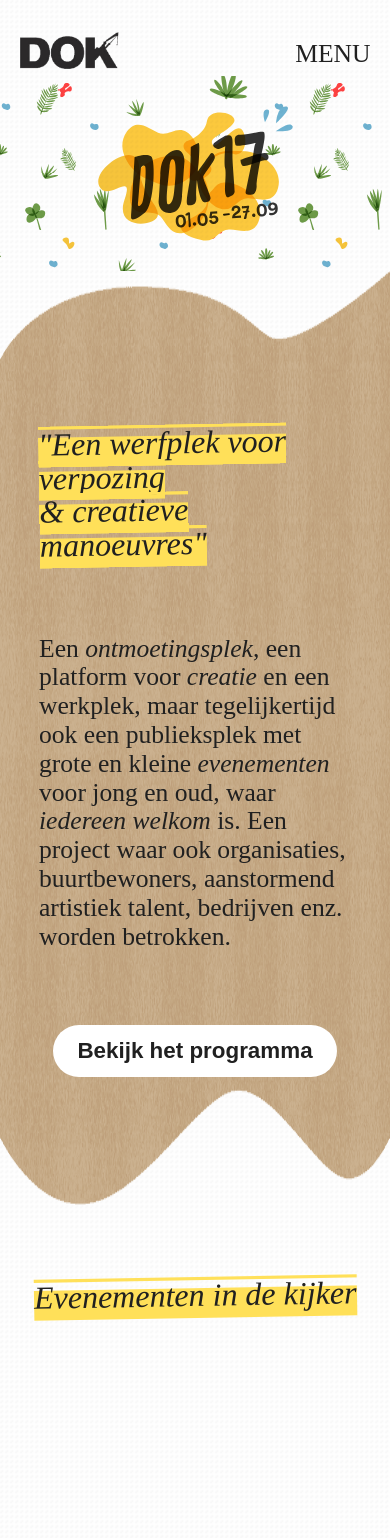
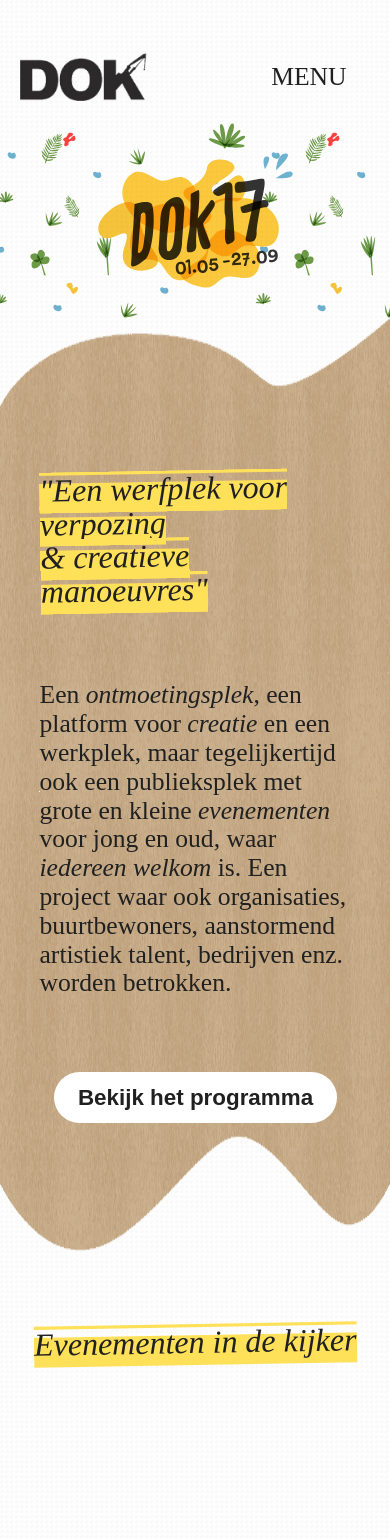
Before and after one commit to lottebijlsma/dokgent, a PHP site: page / in a window 390 px wide. Shown: the top 1538 px of the page. Run offline with PHP 8.4, Linux system fonts and the light colour scheme; data that the repository does not hold is empty; some libraries are stand-ins or nearby versions.

Commit message:
:lipstick: Is now fully responsive

```diff
--- a/src/css/style.css
+++ b/src/css/style.css
@@ -42,6 +42,19 @@
 
 .error {
   color: var(--main-red);
+}
+
+.hidden {
+  display: none;
+}
+
+.logo {
+  transform: rotate(0);
+  width: 10rem;
+  height: 3rem;
+  background-image: url(../assets/img/doklogo.png);
+  background-size: contain;
+  background-repeat: no-repeat;
 }
 
 a:link,
@@ -91,7 +104,7 @@
   background-image: url(../assets/svg/patroon.svg);
   background-repeat: repeat;
   background-position: center;
-  background-size: 40%;
+  background-size: contain;
   mix-blend-mode: multiply;
 }
 
@@ -103,12 +116,19 @@
   padding-bottom: .3rem;
 }
 
-.content-wrap {
+.content-wrap, .footer-wrap {
   padding-top: 2rem;
   padding-bottom: 2rem;
   display: flex;
+  align-items: center;
+}
+
+.content-wrap {
   justify-content: space-around;
-  align-items: center;
+}
+
+.footer-wrap {
+  justify-content: space-between;
 }
 
 .about {
@@ -522,6 +554,7 @@
 
   .highlight-header {
     justify-content: center;
+    padding-bottom: 2rem;
   }
 
   .event-detail-image {
@@ -586,7 +607,7 @@
     height: 45rem;
   }
 
-  .content-wrap {
+  .footer-wrap {
     display: flex;
     flex-flow: column nowrap;
     align-items: flex-start;
@@ -598,7 +619,6 @@
   }
 
   .fold {
-    background-size: 70%;
 
     & img {
       width: 50vw;
--- a/src/js/script.js
+++ b/src/js/script.js
@@ -1,17 +1,17 @@
 (() => {
 
-  const fetchDate = () => {
-    fetch(`index.php?t=${Date.now()}`, {
-      headers: new Headers({
-        Accept: `application/json`
-      })
-    })
-    .then(r => r.json())
-    .then(res => {
-      console.log(res);
-    })
-    .catch(e => console.error(e));
-  };
+  // const fetchDate = () => {
+  //   fetch(`index.php?t=${Date.now()}`, {
+  //     headers: new Headers({
+  //       Accept: `application/json`
+  //     })
+  //   })
+  //   .then(r => r.json())
+  //   .then(res => {
+  //     console.log(res);
+  //   })
+  //   .catch(e => console.error(e));
+  // };
 
 
   const $form = document.forms[0];
@@ -63,7 +63,7 @@
   };
 
   const init = () => {
-    fetchDate();
+    // fetchDate();
     $form.noValidate = true;
     $form.addEventListener(`submit`, onSubmit);
     document.getElementById(`email`).addEventListener(`blur`, onEmailChange);
--- a/src/view/events/detail.php
+++ b/src/view/events/detail.php
@@ -1,7 +1,7 @@
 <section class='event-detail'>
   <header class='content'>
     <p class='breadcrumbs'>
-      <a href='?page=events'>agenda</a> &#10140;
+      <a href='index.php?page=events'>agenda</a> &#10140;
       <a href='index.php?page=detail&amp;id=<?php echo($events['id']); ?>'>
         <?php echo($events['title']);?>
       </a>
--- a/src/view/events/events.php
+++ b/src/view/events/events.php
@@ -46,8 +46,8 @@
         <h4>Zoek op titel</h4>
         <input class='main-input' type="text" id="search" name="query" placeholder="Zoek op titel" value="">
         <input type="hidden" name="page" value="search">
-        <h4>Zoek op tags</h4>
-        <div class='styled-select'>
+        <h4 class='hide-mobile'>Zoek op tags</h4>
+        <div class='styled-select hide-mobile'>
           <select name='tag' id='tag' placeholder=" een tag">
             <option value"" disabled selected>Kies een tag</option>
             <?php foreach ($tags as $tag): ?>
@@ -55,7 +55,7 @@
             <?php endforeach; ?>
           </select>
         </div>
-        <input class='submit-btn' type="submit" name="action" value="zoek">
+        <br/><input class='submit-btn' type="submit" name="action" value="zoek">
       </form>
     </div>
     <div class='event'>
--- a/src/view/events/index.php
+++ b/src/view/events/index.php
@@ -1,12 +1,11 @@
 <section class='about'>
   <div class='content-wrap content'>
-    <div>
+    <div class='about-content'>
       <picture class='about-image'>
-        <source media="(max-width: 585px)" srcset="./assets/img/default.gif" />
-        <source type="image/webp" media="(min-width: 878px)" srcset="./assets/img/about-image.webp" />
-        <source media="(min-width: 878px)" srcset="./assets/img/about-image.png" />
+        <source media="(max-width: 690px)" srcset="assets/img/default.gif" />
+        <source type="image/webp" srcset="./assets/img/about-image.webp">
+        <img src="./assets/img/about-image.png" alt="About section image">
       </picture>
-      <!-- <img class='about-image' src="./assets/img/about-image.png" alt=""> -->
     </div>
     <div class='about-content about-container'>
       <header>
@@ -15,8 +14,9 @@
       <p class='about-info'>Een <em class='text-em-small'>ontmoetingsplek</em>, een platform voor <em class='text-em-small'>creatie</em> en een werkplek,
         maar tegelijkertijd ook een publieksplek met grote en kleine <em class='text-em-small'>evenementen</em>
         voor jong en oud, waar <em class='text-em-small'>iedereen welkom</em> is. Een project waar ook organisaties,
-        buurtbewoners, aanstormend artistiek talent, bedrijven enz. worden betrokken.</p>
-        <button type='submit' name="button"><a href='?page=events'>Bekijk het programma</a></button>
+        buurtbewoners, aanstormend artistiek talent, bedrijven enz. worden betrokken.
+      </p>
+      <button type='submit' name="button"><a href='?page=events'>Bekijk het programma</a></button>
     </div>
   </div>
 </section>
--- a/src/view/layout.php
+++ b/src/view/layout.php
@@ -26,9 +26,8 @@
     <?php if(!empty($_SESSION['error'])): ?><div class="alert alert-danger"><?php echo $_SESSION['error'];?></div><?php endif; ?>
     <header>
       <div class='main-nav'>
-        <!-- H1 hier rond zetten -->
         <a href="/">
-          <img src='../assets/img/doklogo.png' alt="logo van DOK Gent" width="100">
+          <h1 class='logo'><span class='hidden'>DOKGent</span></h1>
         </a>
         <nav>
           <ul id='main-nav-links' class='main-nav-links'>
@@ -44,7 +43,7 @@
           </ul>
           <div class='mobile-nav-toggle'>
             <input type="checkbox" />
-            <span>menu</span>
+            <span class='nav-link'>menu</span>
             <ul class='mobile-nav-links'>
               <li>
                 <a class='nav-link <?php if(empty($_GET['page']) || $_GET['page'] === 'home') {
@@ -69,7 +68,7 @@
       </div>
     </main>
     <footer>
-      <div class='content-wrap content'>
+      <div class='footer-wrap content'>
         <div class='contact-info'>
           <img src='./assets/img/doklogo.png' alt="logo van DOKGent" width="100">
           <address class='contact'>
```
Also changed, not shown: other parts of src/css/style.css (+26 -13 lines), src/assets/img/about-image.png, src/assets/img/about-image.webp.
